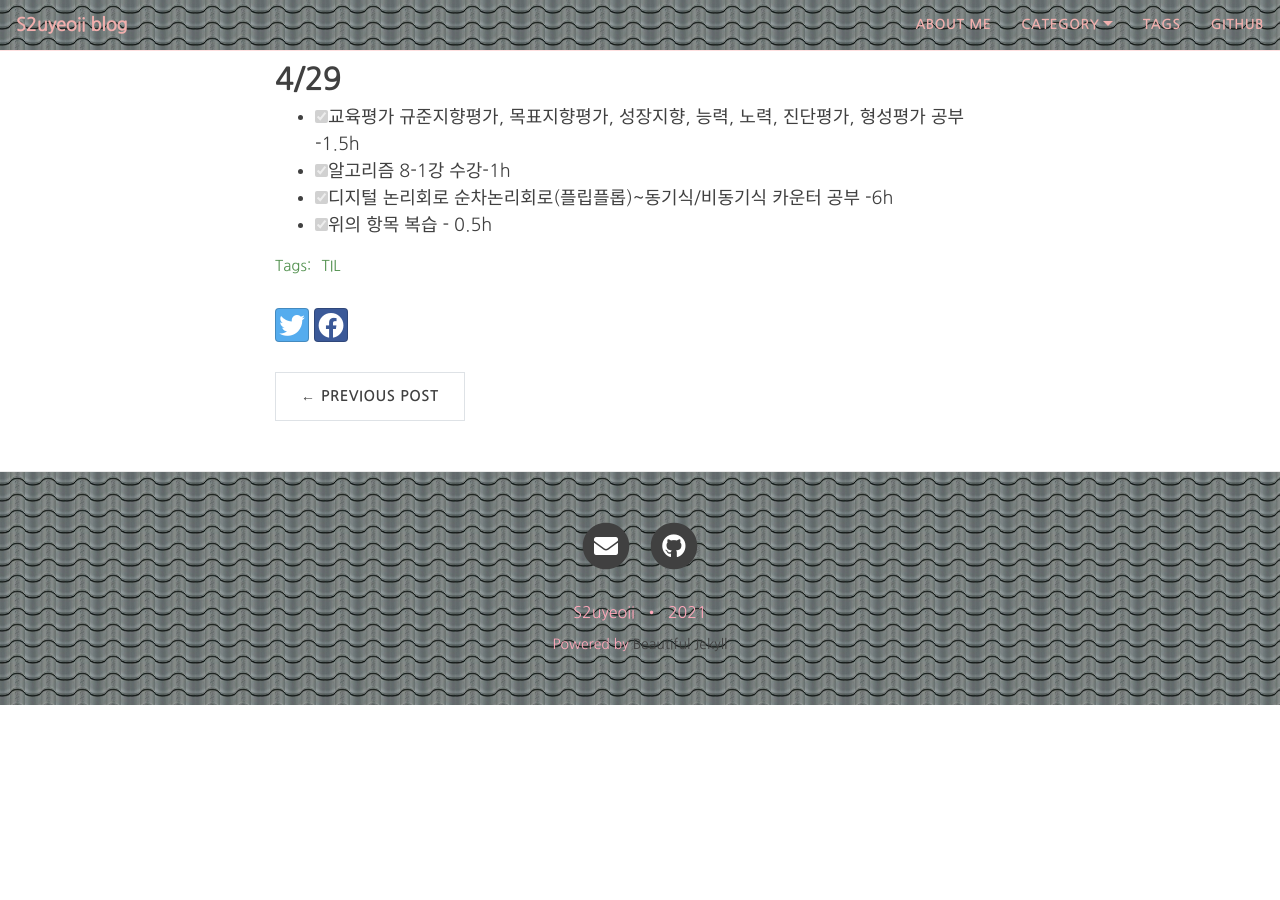
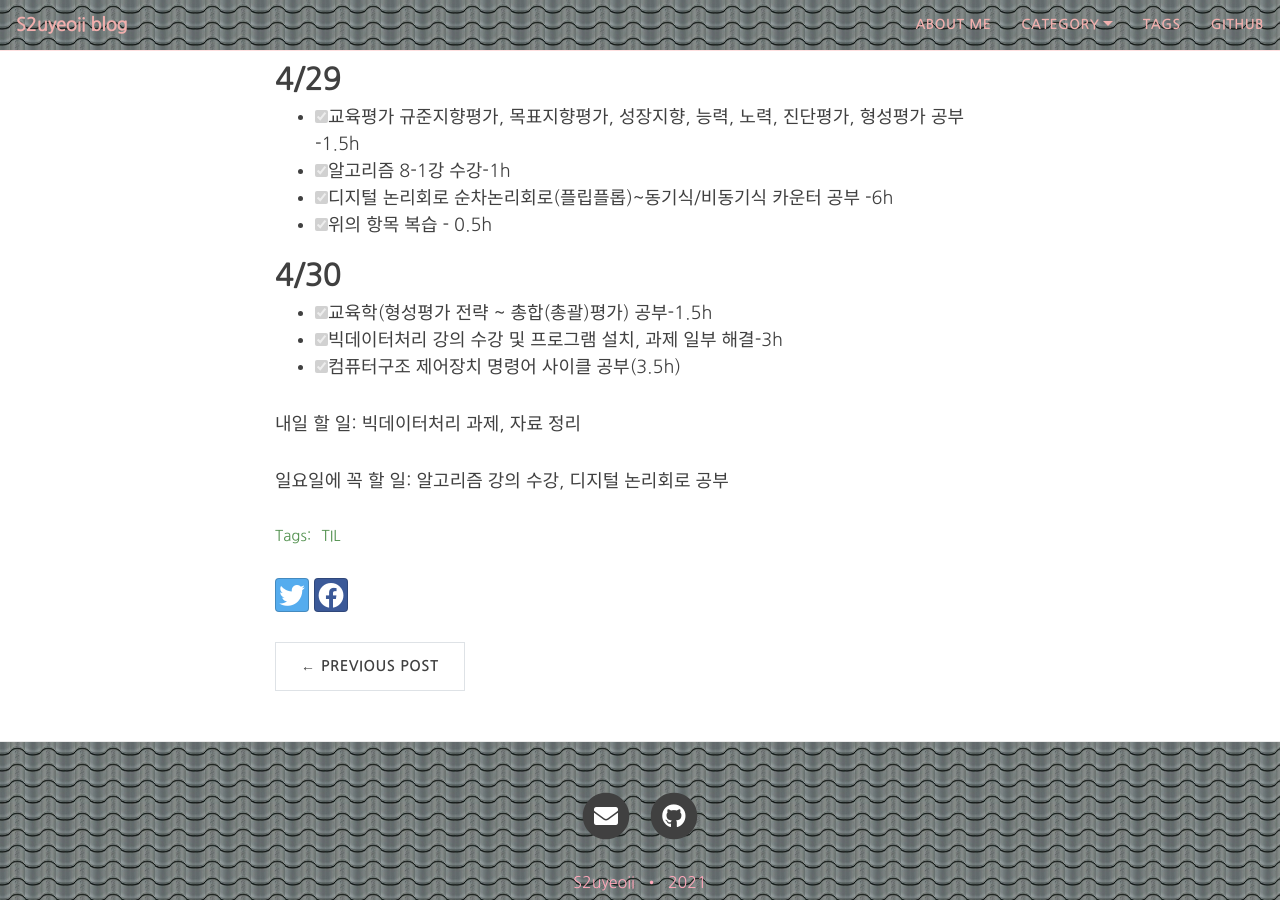
Before and after one commit to yeoneed/yeoneed.github.io, a Jekyll site: the page built from _posts/2021-04-27-TIL-4월 마지막주.md, in a window 1280 px wide and 900 px high, scrolled down 653 px. Built offline with Jekyll 4.4.1, drawn with Linux system fonts in a browser that asks for light colours; nearby versions of some CDN libraries; some web fonts are replaced; before the commit the page ends 1358 px from its top, so only the background shows below that.

Commit message:
Update 2021-04-27-TIL-4월 마지막주.md

```diff
--- a/_posts/2021-04-27-TIL-4월 마지막주.md
+++ b/_posts/2021-04-27-TIL-4월 마지막주.md
@@ -32,3 +32,13 @@ category: [TIL]
 - [x] 알고리즘 8-1강 수강-1h
 - [x] 디지털 논리회로 순차논리회로(플립플롭)~동기식/비동기식 카운터 공부 -6h
 - [x] 위의 항목 복습 - 0.5h
+
+## 4/30
+
+ - [x] 교육학(형성평가 전략 ~ 총합(총괄)평가) 공부-1.5h
+ - [x] 빅데이터처리 강의 수강 및 프로그램 설치, 과제 일부 해결-3h
+ - [x] 컴퓨터구조 제어장치 명령어 사이클 공부(3.5h)
+
+내일 할 일: 빅데이터처리 과제, 자료 정리
+
+일요일에 꼭 할 일: 알고리즘 강의 수강, 디지털 논리회로 공부
```
